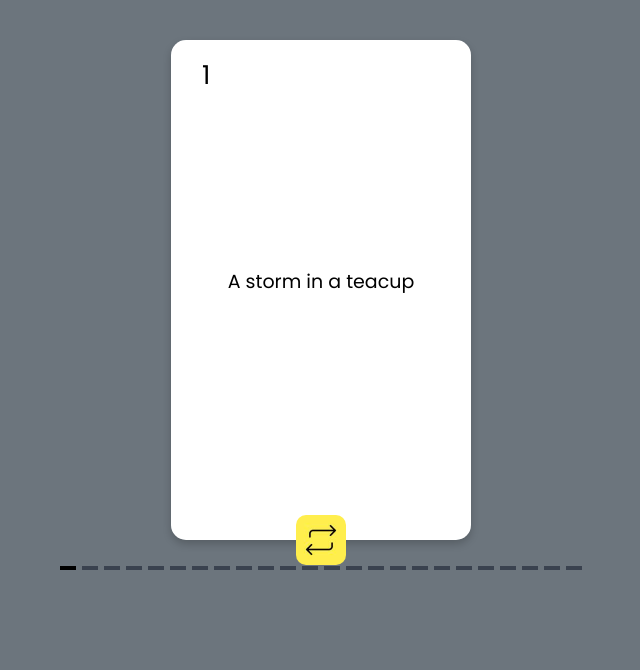
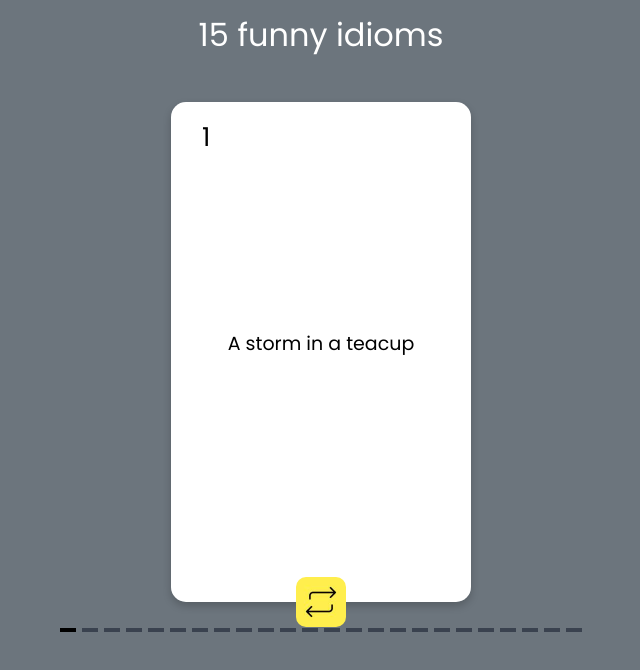
Before and after one commit to silverhand7/english-course, a Vue app: page / in a window 1280 px wide. Shown: the top 670 px of the page, without its empty margins (319-959 px from the left). Built offline with nearby package versions, Linux system fonts and the light colour scheme.

Commit message:
add meta and title

```diff
--- a/index.html
+++ b/index.html
@@ -8,7 +8,8 @@
     <link rel="preconnect" href="https://fonts.gstatic.com" crossorigin>
     <link rel="preconnect" href="https://fonts.googleapis.com">
     <link rel="preconnect" href="https://fonts.gstatic.com" crossorigin>
-    <link href="https://fonts.googleapis.com/css2?family=Poppins:wght@400;600;700&display=swap" rel="stylesheet"><title>Vite App</title>
+    <link href="https://fonts.googleapis.com/css2?family=Poppins:wght@400;600;700&display=swap" rel="stylesheet"><title>Vuenglish - 15 funny idioms</title>
+    <meta name="description" content="Learn English with Vuenglish!" />
   </head>
   <body class="bg-secondary">
     <div id="app"></div>
--- a/src/views/CourseView.vue
+++ b/src/views/CourseView.vue
@@ -1,4 +1,5 @@
 <template>
+    <h2 class="text-white text-center mt-3">15 funny idioms</h2>
     <CourseCarousel :materials="materials" />
 </template>
 
```
